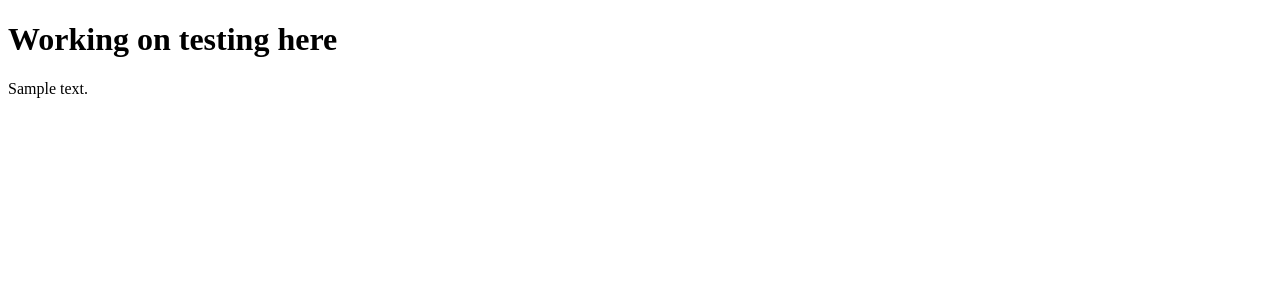
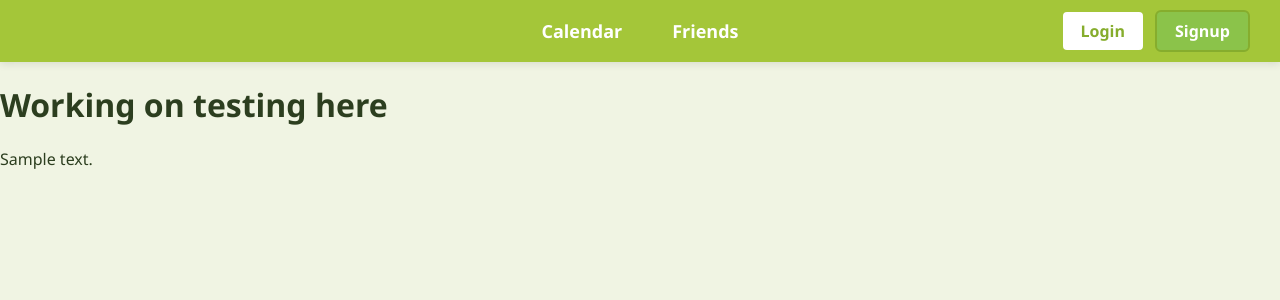
Before and after one commit to Kagehina1218/GatherUp, a Flask app: template my-flask-app/templates/demo.html in a window 1280 px wide. Shown: the top 300 px of the page. Run offline with Flask 3, Linux system fonts and the light colour scheme; the template is opened without the code that fills it: most values are stand-ins (such as "Sample title", 1, 10 or a date in 2020); parts of the project's set-up code (start-up, migrations or seed data) failed here and were passed over.

Commit message:
Modify style.css and add component of navigation bar

```diff
--- a/my-flask-app/gemini_utils.py
+++ b/my-flask-app/gemini_utils.py
@@ -5,14 +5,13 @@ import os
 load_dotenv()
 
 
-API_KEY = os.getenv("Api_key")
+API_KEY = os.getenv("GOOGLE_API_KEY")
 
 if not API_KEY:
     raise ValueError("Google API key not set yet")
 
 genai.configure(api_key=API_KEY)
 
-
 def generate_schedule(prompt):
             model = genai.GenerativeModel('gemini-2.5-flash-lite')
             response = model.generate_content(prompt)
--- /dev/null
+++ b/my-flask-app/static/style.css
@@ -0,0 +1,99 @@
+body {
+  font-family: "Segoe UI", sans-serif;
+  margin: 0;
+  background-color: #F0F4E3; /* neutral light background */
+  color: #2C3E1F; /* dark text */
+}
+
+.navbar {
+  background-color: #A4C639; /* primary green */
+  display: flex;
+  align-items: center;
+  padding: 10px 30px;
+  box-shadow: 0 2px 8px rgba(0, 0, 0, 0.1);
+  position: relative;
+}
+
+.nav-page {
+  position: absolute;
+  left: 50%;
+  transform: translateX(-50%);
+}
+
+.nav-page ul {
+  list-style: none;
+  display: flex;
+  align-items: center;
+  margin: 0;
+  padding: 0;
+  gap: 50px;
+}
+
+.nav-page a {
+  color: white;
+  text-decoration: none;
+  font-weight: 600;
+  font-size: 18px;
+  transition: color 0.3s;
+}
+
+.nav-page a:hover {
+  color: #86AD2D; /* primary dark hover */
+}
+
+.nav-buttons {
+  margin-left: auto; /* stick to right */
+  display: flex;
+  gap: 10px;
+  align-items: center;
+}
+
+.btn {
+  text-decoration: none;
+  font-weight: bold;
+  padding: 8px 18px;
+  border-radius: 6px;
+  transition: all 0.3s ease;
+}
+
+.btn-login {
+  background-color: white;
+  color: #86AD2D; /* dark green text */
+  border: 2px solid #A4C639; /* primary green border */
+}
+
+.btn-login:hover {
+  background-color: #86AD2D;
+  color: white;
+}
+
+.btn-signup {
+  background-color: #8BC34A; /* accent green */
+  color: white;
+  border: 2px solid #86AD2D;
+}
+
+.btn-signup:hover {
+  background-color: #86AD2D; /* primary dark */
+  border-color: #86AD2D;
+}
+
+/* Optional: profile icon */
+.profile-icon {
+  background-color: white;
+  color: #86AD2D;
+  border: 2px solid #A4C639;
+  border-radius: 50%;
+  width: 38px;
+  height: 38px;
+  display: flex;
+  align-items: center;
+  justify-content: center;
+  font-size: 18px;
+  transition: all 0.3s ease;
+}
+
+.profile-icon:hover {
+  background-color: #86AD2D;
+  color: white;
+}
--- a/my-flask-app/templates/demo.html
+++ b/my-flask-app/templates/demo.html
@@ -2,8 +2,10 @@
 <html>
     <head>
         <title> Testing Page</title>
+        <link rel="stylesheet" href="{{url_for('static', filename='style.css')}}">
     </head>
     <body>
+        {% include 'navbar.html'%}
         <h1>Working on testing here</h1>
         {{ text }}
 
--- /dev/null
+++ b/my-flask-app/templates/navbar.html
@@ -0,0 +1,13 @@
+<nav class="navbar">
+  <div class="nav-page">
+    <ul>
+      <li><a>Calendar</a></li>
+      <li><a>Friends</a></li>
+    </ul>
+  </div>
+
+  <div class="nav-buttons">
+    <a class="btn btn-login">Login</a>
+    <a class="btn btn-signup">Signup</a>
+  </div>
+</nav>
```
